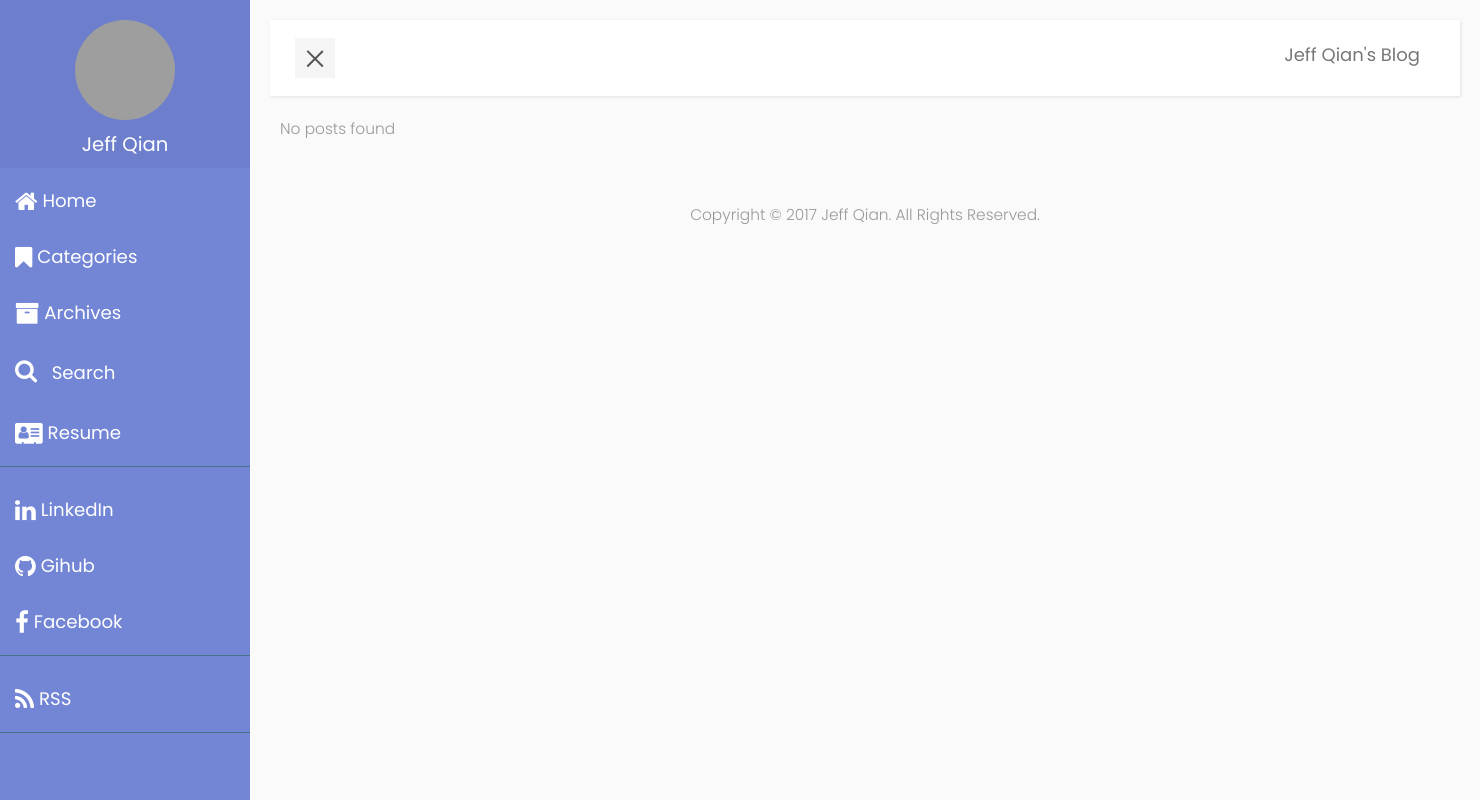
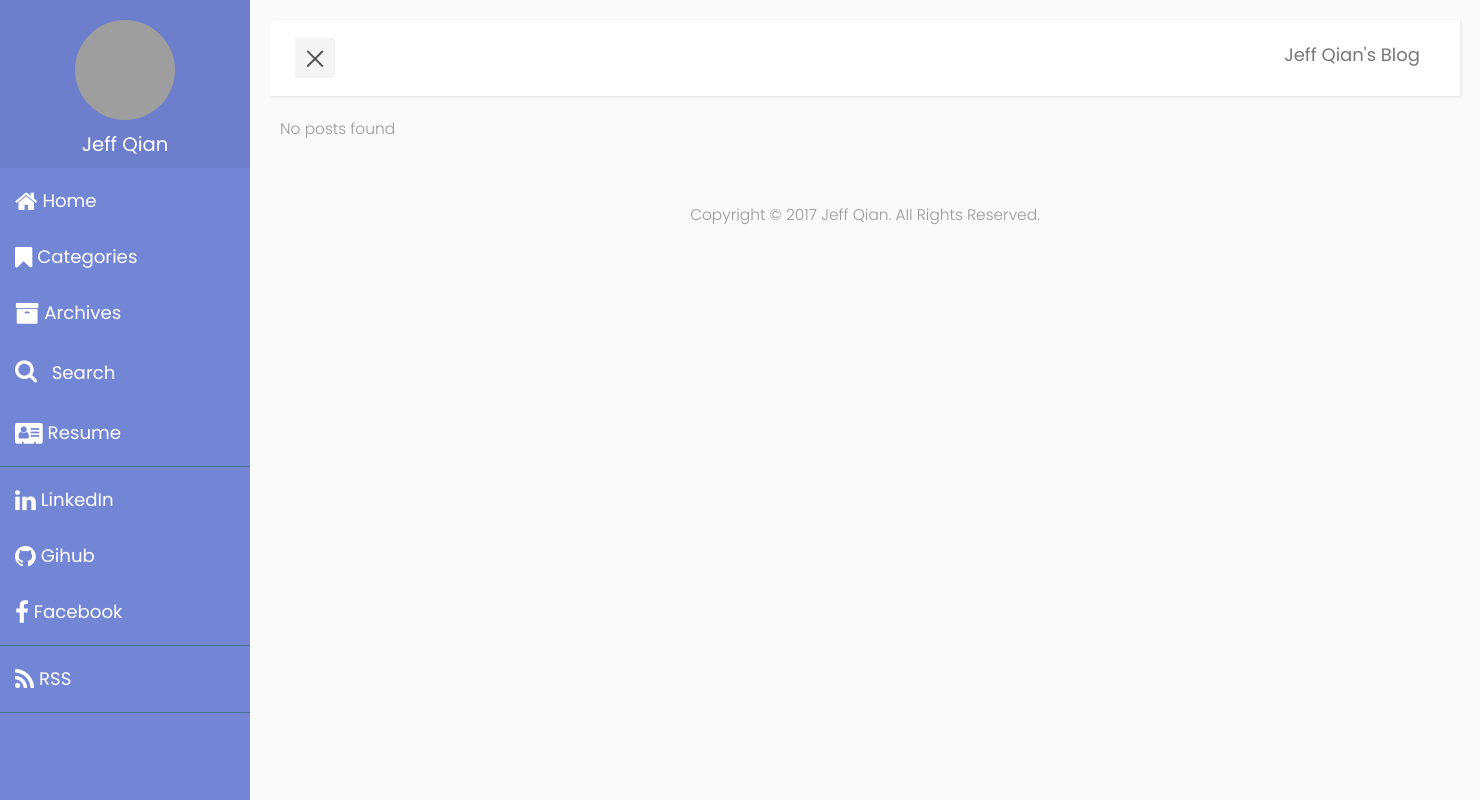
Before and after one commit to seekdestiny/blogengine, a Django app: page /1 in a window 1480 px wide. Run offline with Django 3.2, Linux system fonts and the light colour scheme; data that the repository does not hold is empty; some libraries are stand-ins or nearby versions; grey boxes are pictures that could not be loaded.

Commit message:
adjust sidebar ul ol margin

```diff
--- a/blogengine/static/css/sidebar.css
+++ b/blogengine/static/css/sidebar.css
@@ -76,6 +76,10 @@ a, a:hover, a:focus {
 #sidebar ul p {
     color: #fff;
     padding: 10px;
+}
+
+#sidebar ul, ol {
+    margin: 0;
 }
 
 #sidebar ul li a {
```
